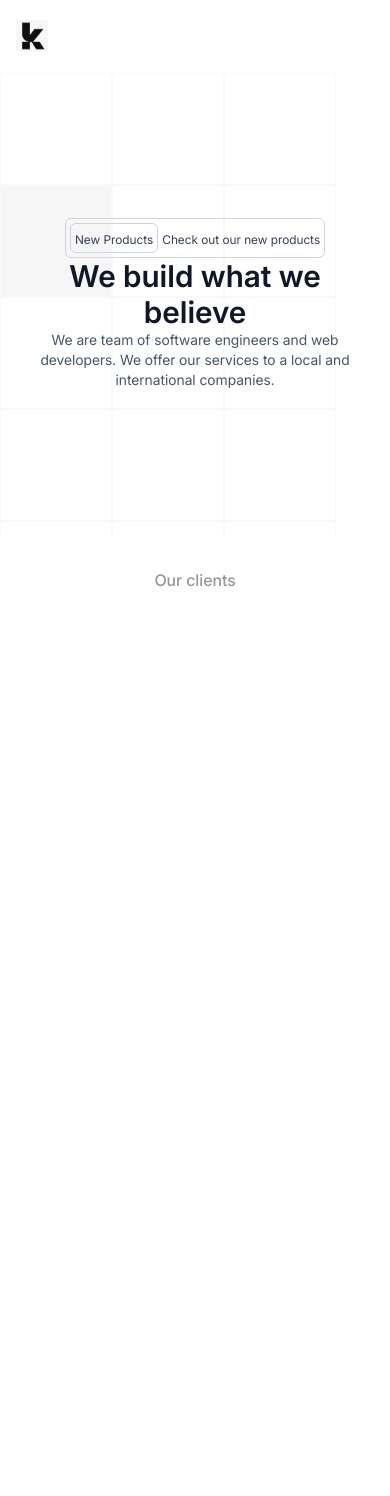
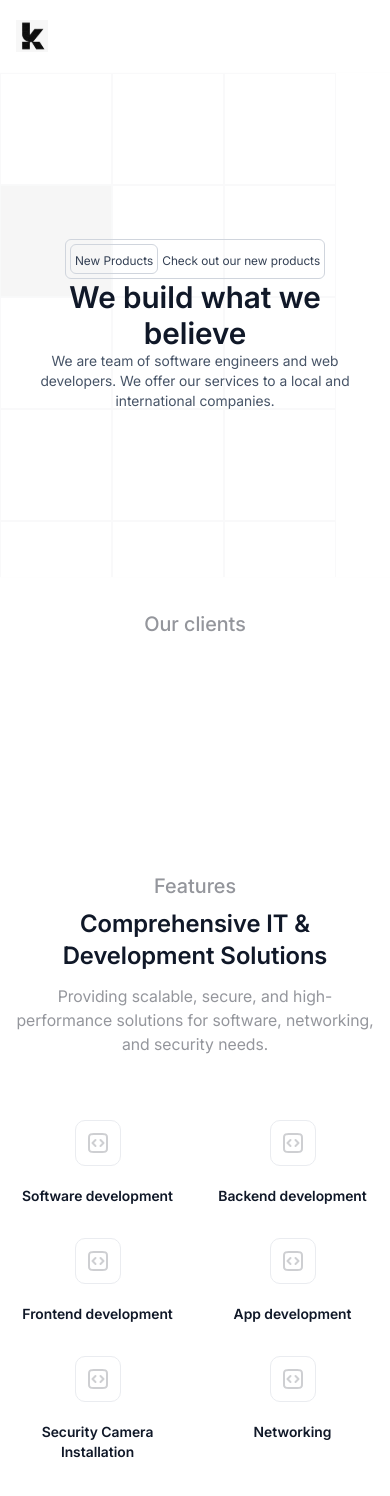
Before and after one commit to ashmakov-merdan/kamil-ussat, a Next.js app: page / in a window 390 px wide. Shown: the top 1496 px of the page. Before the commit the page ends 916 px from the top, so only its background shows below. Built offline with nearby package versions, Linux system fonts and the light colour scheme.

Commit message:
added responsive features section

```diff
--- a/app/page.tsx
+++ b/app/page.tsx
@@ -5,8 +5,8 @@ export default function Home() {
     <main className="">
       <Navigation />
       <Header />
-      {/* <Features />
-      <Products />
+      <Features />
+      {/* <Products />
       <Services />
       <Companies />
       <ContactUs />
--- a/components/features/index.tsx
+++ b/components/features/index.tsx
@@ -3,17 +3,17 @@ import { FC } from "react";
 
 const Features: FC = () => {
   return (
-    <section id={'features'} className="container mx-auto py-24 flex flex-col gap-y-16">
-      <div className="flex flex-col gap-y-5">
+    <section id={'features'} className="px-4 xl:px-0 container mx-auto py-10 md:py-24 flex flex-col gap-y-16">
+      <div className="flex flex-col gap-y-3 md:gap-y-5">
         <Title
           title="Features"
           desc="Comprehensive IT & Development Solutions"
         />
-        <div className="max-w-3xl w-full mx-auto px-12">
-          <p className="text-xl font-normal text-[#94969C] text-center">Providing scalable, secure, and high-performance solutions for software, networking, and security needs.</p>
+        <div className="lg:max-w-3xl w-full mx-auto lg:px-12">
+          <p className="text-base sm:text-[18px] md:text-xl font-normal text-[#94969C] text-center">Providing scalable, secure, and high-performance solutions for software, networking, and security needs.</p>
         </div>
       </div>
-      <div className="grid grid-cols-3 gap-8">
+      <div className="grid grid-cols-2 lg:grid-cols-3 gap-8">
         <FeatureCard
           title="Software development"
           desc="We provide end-to-end software development services, including web and desktop applications, ensuring scalable and high-performing solutions tailored to your business needs."
--- a/components/header/index.tsx
+++ b/components/header/index.tsx
@@ -5,9 +5,9 @@ import { Shadow } from "@/shared";
 
 const Header: FC = () => {
   return (
-    <header className="mt-[72px] max-w-sm:mt-20 relative 2xl:container h-screen 2xl:mx-auto">
+    <header className="mt-[72px] max-w-sm:mt-20 relative 2xl:container h-[90vh] xl:h-screen 2xl:mx-auto">
       <Shadow />
-      <div className="max-lg:px-4 relative container mx-auto w-screen h-[55vh] sm:h-[65vh] border-y border-neutral-100/10 overflow-hidden">
+      <div className="max-lg:px-4 relative container mx-auto w-screen h-[60vh] sm:h-[65vh] border-y border-neutral-100/10 overflow-hidden">
         <div className="w-full h-full flex flex-col justify-center items-center gap-y-12 z-[4]">
           <div className="flex flex-col items-center justify-center">
             <div className="py-1 pl-1 pr-1 sm:pr-2.5 flex flex-row items-center border border-[#D0D5DD] dark:border-[#333741] rounded-md gap-x-1 sm:gap-x-3">
--- a/shared/feature-card/index.tsx
+++ b/shared/feature-card/index.tsx
@@ -10,7 +10,7 @@ interface Props {
 const FeatureCard: FC<Props> = ({ title, desc }) => {
   return (
     <div className="flex flex-col items-center justify-center gap-y-5">
-      <div className="p-3 rounded-[10px] border border-[#333741]">
+      <div className="p-2.5 md:p-3 rounded-[10px] border border-[#EAECF0] dark:border-[#333741]">
         <Image
           width={24}
           height={24}
@@ -19,8 +19,8 @@ const FeatureCard: FC<Props> = ({ title, desc }) => {
         />
       </div>
       <div className="space-y-2 flex-1">
-        <h2 className="text-xl font-semibold text-[#101828] dark:text-[#F5F5F6] text-center">{title}</h2>
-        <p className="text-base font-normal text-[#94969C] text-center">{desc}</p>
+        <h2 className="text-sm md:text-xl font-semibold text-[#101828] dark:text-[#F5F5F6] text-center">{title}</h2>
+        <p className="max-sm:hidden text-base font-normal text-[#94969C] text-center">{desc}</p>
       </div>
     </div>
   )
--- a/shared/heading/index.tsx
+++ b/shared/heading/index.tsx
@@ -5,7 +5,7 @@ interface Props {
 }
 
 const Heading: FC<Props> = ({ text }) => {
-  return <h1 className="text-[36px] font-semibold text-[#101828] dark:text-[#F5F5F6]">{text}</h1>
+  return <h1 className="text-2xl sm:text-3xl md:text-4xl text-center font-semibold text-[#101828] dark:text-[#F5F5F6]">{text}</h1>
 };
 
 export default Heading;
--- a/shared/subheading/index.tsx
+++ b/shared/subheading/index.tsx
@@ -5,7 +5,7 @@ interface Props {
 }
 
 const Subheading: FC<Props> = ({ text }) => {
-  return <h2 className="text-base font-medium text-[#94969C]">{text}</h2>
+  return <h2 className="text-xl font-medium text-[#94969C]">{text}</h2>
 };
 
 export default Subheading;
```
